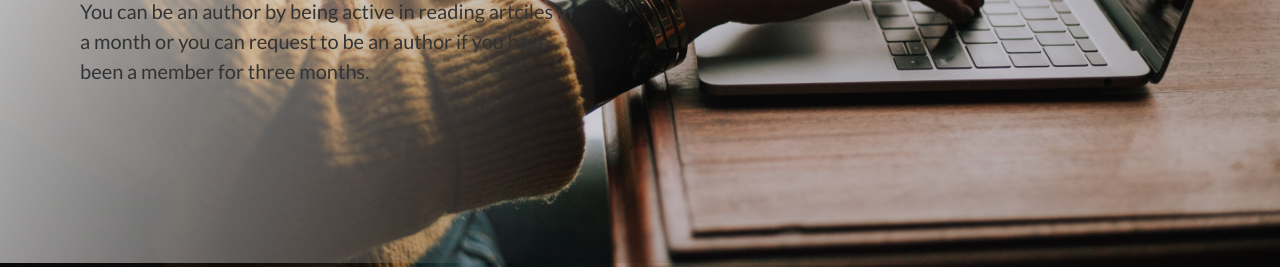
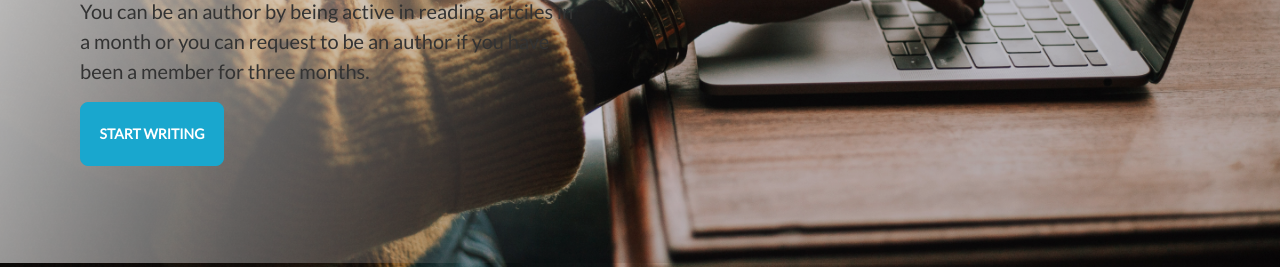
Before and after one commit to hendris27/clickmedianews-frontend, a React (Vite) app: page /articles in a window 1280 px wide. Shown: the part 279-548 px from the top of the page. Built offline with nearby package versions, Linux system fonts and the light colour scheme; no server answers.

Commit message:
add button writing

```diff
--- a/src/pages/users/Articles.jsx
+++ b/src/pages/users/Articles.jsx
@@ -94,6 +94,14 @@ const ArticlesPage = () => {
                             <p>
                             You can be an author by being active in reading artciles in a month or you can request to be an author if you have been a member for three months.
                             </p>
+
+                        </div>
+                        <div className='absolute bottom-0 left-30'>
+                            <Link to='/writearticles'>
+                                <div className='mt-8 bg-[#444cd4] hover:bg-[#6261df] w-36 h-16 rounded-xl text-[20px] flex items-center justify-center '>
+                                    <button className='btn btn-primary text-white w-full h-full'>Start Writing</button>
+                                </div>
+                            </Link>
                         </div>
                     </div>
                 </div>
```
